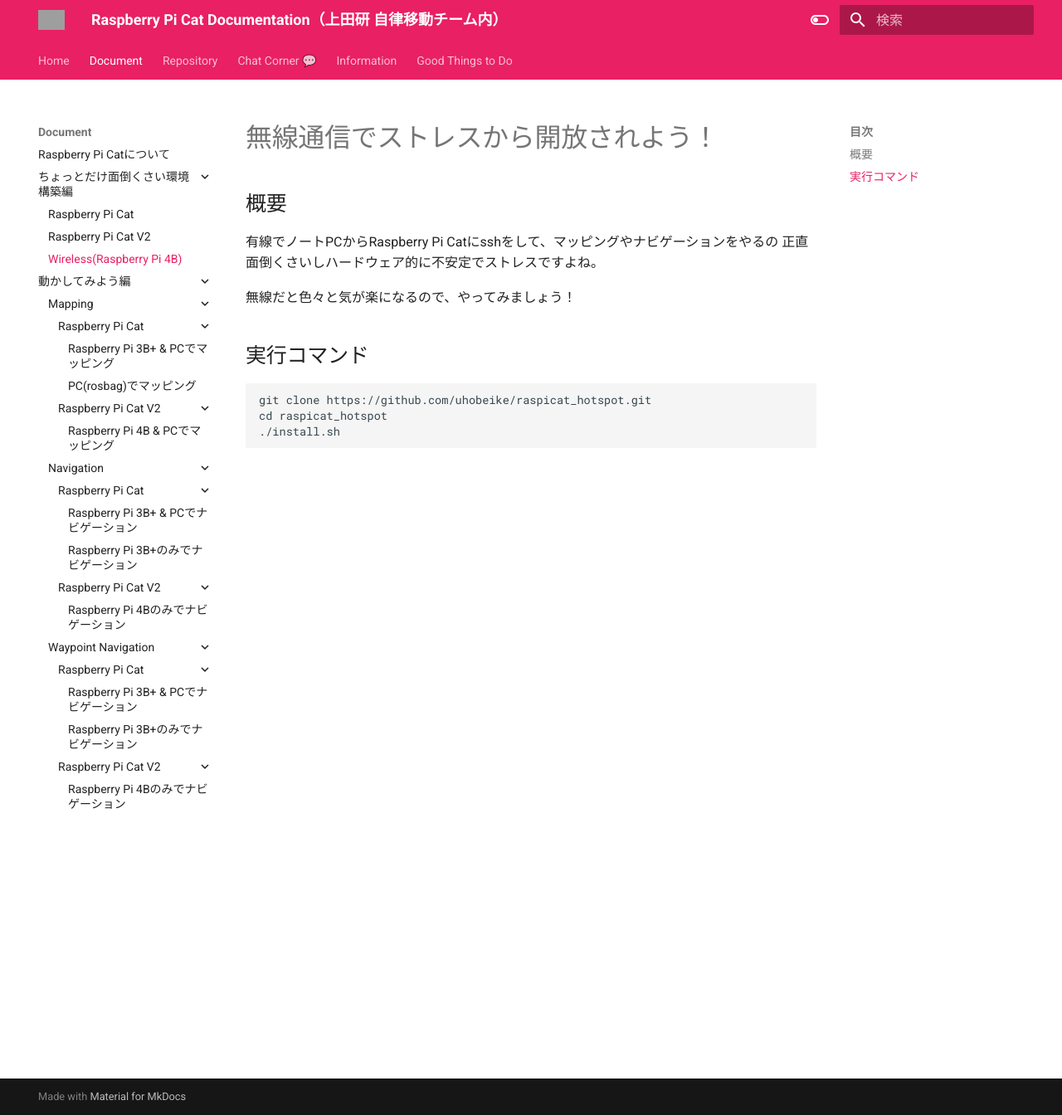
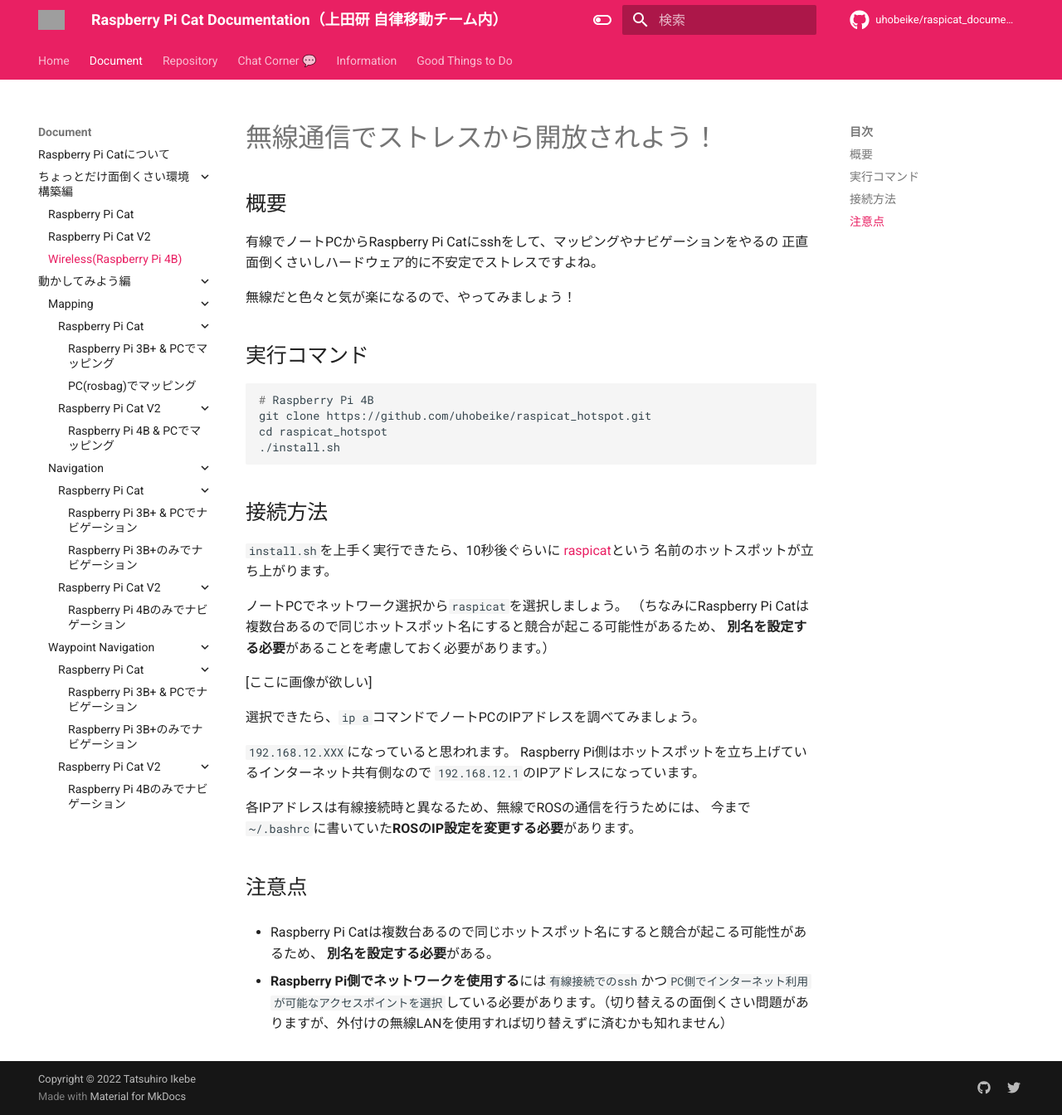
Before and after one commit to CIT-Autonomous-Robot-Lab/raspicat_documentation, an MkDocs documentation site: the page built from docs/document/environment/wireless/wireless_raspi4.md, in a window 1280 px wide and 1344 px high. Shown: the whole window at 83% size. Built offline with MkDocs 1.6.1 and Material for MkDocs 9.7.7, drawn with Linux system fonts in a browser that asks for light colours; comment, search, counter and statistics services are not loaded; grey boxes are pictures that could not be loaded.

Commit message:
Update (#24)

````diff
--- a/docs/document/environment/wireless/wireless_raspi4.md
+++ b/docs/document/environment/wireless/wireless_raspi4.md
@@ -8,7 +8,34 @@
 
 ## 実行コマンド
 ```
+# Raspberry Pi 4B
 git clone https://github.com/uhobeike/raspicat_hotspot.git
 cd raspicat_hotspot
 ./install.sh
 ```
+
+## 接続方法
+`install.sh`を上手く実行できたら、10秒後ぐらいに
+[raspicat](https://github.com/uhobeike/raspicat_hotspot/blob/3f92ba2d40aca08b44924008cf65ea9e8945a5b1/raspicat_hotspot.sh#L7)という
+名前のホットスポットが立ち上がります。
+
+ノートPCでネットワーク選択から`raspicat`を選択しましょう。
+（ちなみにRaspberry Pi Catは複数台あるので同じホットスポット名にすると競合が起こる可能性があるため、
+**別名を設定する必要**があることを考慮しておく必要があります。）
+
+[ここに画像が欲しい]
+
+選択できたら、`ip a`コマンドでノートPCのIPアドレスを調べてみましょう。
+
+`192.168.12.XXX`になっていると思われます。
+Raspberry Pi側はホットスポットを立ち上げているインターネット共有側なので
+`192.168.12.1`のIPアドレスになっています。
+
+各IPアドレスは有線接続時と異なるため、無線でROSの通信を行うためには、
+今まで`~/.bashrc`に書いていた**ROSのIP設定を変更する必要**があります。
+
+## 注意点
+* Raspberry Pi Catは複数台あるので同じホットスポット名にすると競合が起こる可能性があるため、
+**別名を設定する必要**がある。
+
+* **Raspberry Pi側でネットワークを使用する**には`有線接続でのssh`かつ`PC側でインターネット利用が可能なアクセスポイントを選択`している必要があります。（切り替えるの面倒くさい問題がありますが、外付けの無線LANを使用すれば切り替えずに済むかも知れません）
--- a/mkdocs.yml
+++ b/mkdocs.yml
@@ -1,27 +1,30 @@
 site_name: Raspberry Pi Cat Documentation（上田研 自律移動チーム内）
+site_url: https://uhobeike.github.io/raspicat_documentation/
+site_author: Tatsuhiro Ikebe
+
+repo_name: uhobeike/raspicat_documentation
+repo_url: https://github.com/uhobeike/raspicat_documentation
+repo: fontawesome/brands/github
+
+copyright: Copyright &copy; 2022 Tatsuhiro Ikebe
 
 theme:
     name: material
-    # サイトの言語設定
     language: ja
     logo: 'https://i.gyazo.com/667c1d52a447f38d53cd52beadbb40f1.png'
-    # サイトアイコン画像
     favicon: 'https://i.gyazo.com/ed2afbfd0328143ef7e2c0418172348f.png'
     # 使用可能色は定義された21色
     #    red, pink, purple, deep purple, indigo, blue, light blue, cyan,
     #    teal,  green, light green, lime, yellow, amber, orange,
     #    deep orange,   brown, grey, blue grey, white
-    # フォント。'font: false'にするとGoogleフォントを使用しなくなる
     font:
         text: 'Roboto'
         code: 'Roboto Mono'
     features:
-        # トップに戻るボタン
         - navigation.tabs
         - navigation.top
         - navigation.expand
         - content.code.annotate
-    # 配色設定
     palette:
         - scheme: default
           primary: pink
@@ -36,16 +39,21 @@
           toggle:
               icon: material/toggle-switch
               name: ライトモードに切り替えます。
+    icon:
+      repo: fontawesome/brands/github
 
 extra:
-    # Materialデザインのアイコン拡張
     logo:
         # 利用可能なアイコンは以下を参照
         # https://material.io/resources/icons/?icon=description&style=baseline
         icon: 'developer_board'
     # ウェブアプリマニフェストを有効化
-    # Web App Manifestについては他サイトを参照
     manifest: 'manifest.webmanifest'
+    social:
+      - icon: fontawesome/brands/github
+        link: https://github.com/uhobeike
+      - icon: fontawesome/brands/twitter
+        link: https://twitter.com/BEIKE_RE
 
 markdown_extensions:
     # !!! を使って文書内に見やすいスタイルを使う（Markdownのサンプルを参照）
@@ -54,10 +62,8 @@
     - footnotes
     # コードハイライトを使う
     - codehilite:
-        # 言語を表記する
         guess_lang: true
         pygments_style: colorful
-        # 行数を表示
         linenums: false
 
 nav:
````
